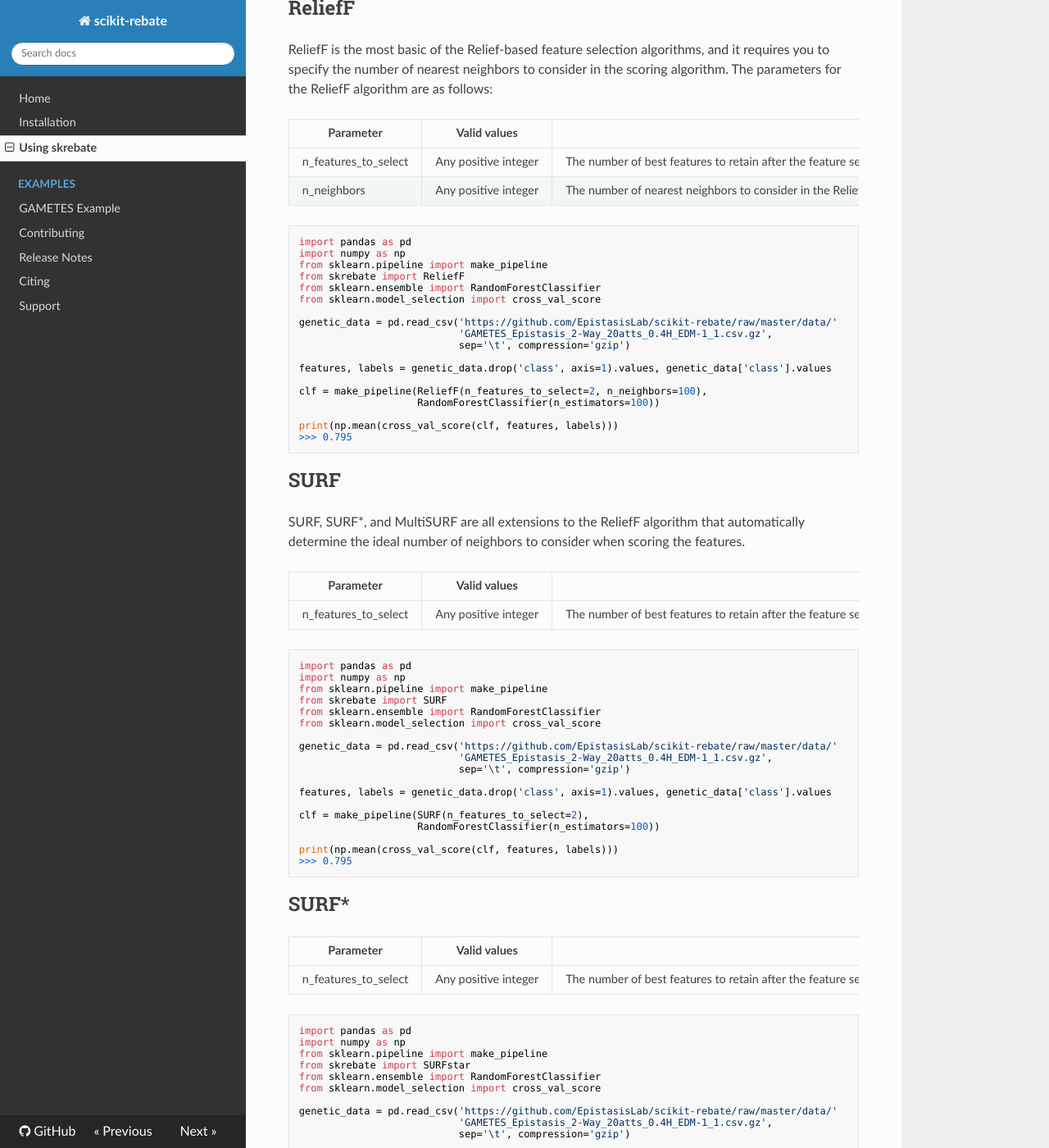
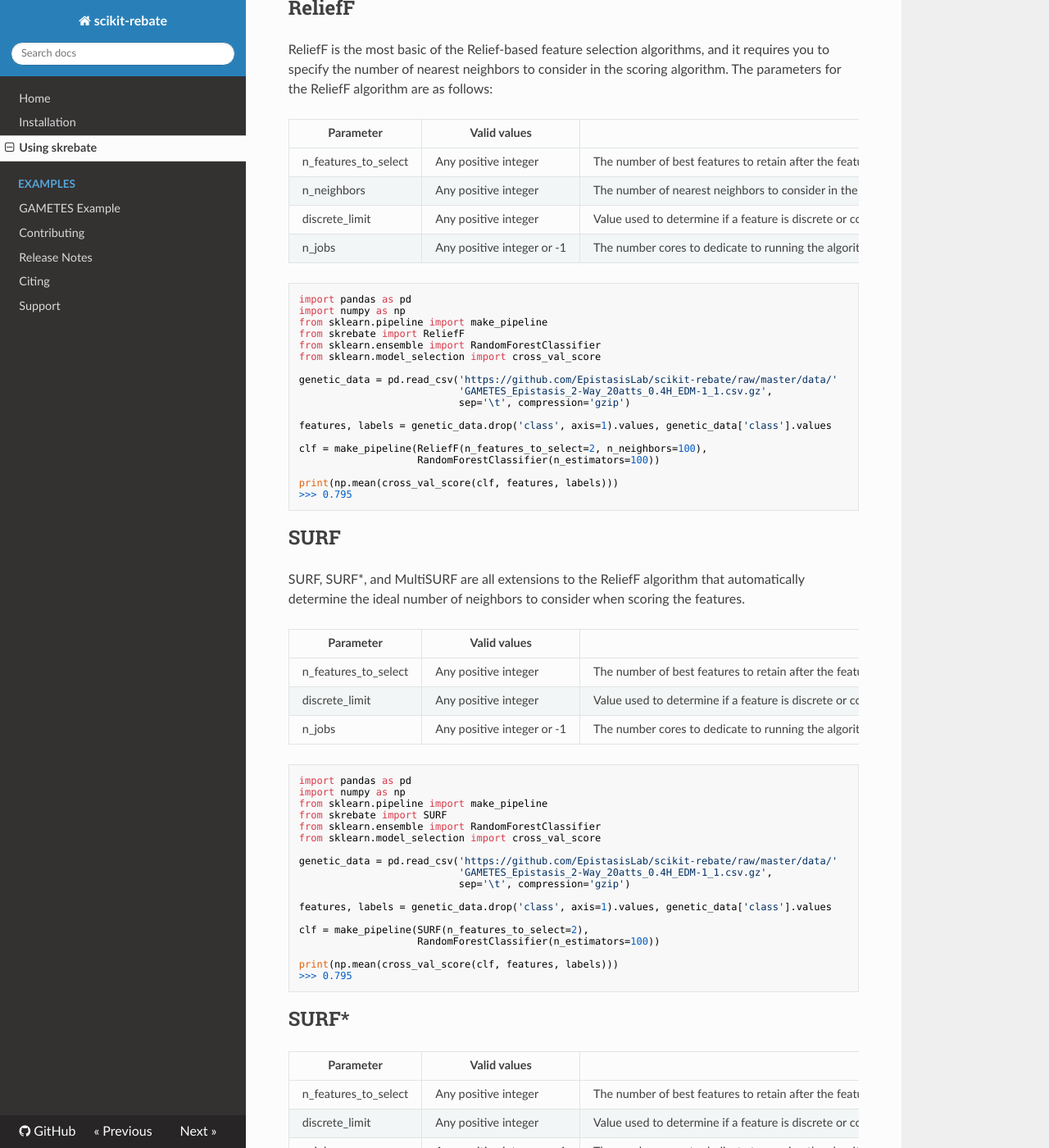
Before and after one commit to EpistasisLab/scikit-rebate, an MkDocs documentation site: the page built from docs_sources/using.md, in a window 1280 px wide and 1400 px high, scrolled down 274 px. Shown: the whole window at 82% size. Built offline with MkDocs 1.6.1, drawn with Linux system fonts in a browser that asks for light colours; nearby versions of some CDN libraries; old or Windows-style settings are respelled for this version of MkDocs; some of the changed text lies outside the part shown.

````diff
--- a/docs/index.html
+++ b/docs/index.html
@@ -217,5 +217,5 @@
 
 <!--
 MkDocs version : 0.16.0
-Build Date UTC : 2016-12-02 21:03:21
+Build Date UTC : 2017-01-17 20:49:54
 -->
--- a/docs_sources/using.md
+++ b/docs_sources/using.md
@@ -21,6 +21,16 @@ ReliefF is the most basic of the Relief-based feature selection algorithms, and
 <td>n_neighbors</td>
 <td>Any positive integer</td>
 <td>The number of nearest neighbors to consider in the ReliefF feature scoring process. Generally the more neighbors the algorithm considers, the better the scores are. However, considering more neighbors makes the algorithm run slower.</td>
+</tr>
+<tr>
+<td>discrete_limit</td>
+<td>Any positive integer</td>
+<td>Value used to determine if a feature is discrete or continuous. If the number of unique levels in a feature is > discrete_threshold, then it is considered continuous, or discrete otherwise.</td>
+</tr>
+<tr>
+<td>n_jobs</td>
+<td>Any positive integer or -1</td>
+<td>The number cores to dedicate to running the algorithm in parallel with joblib. Set to -1 to use all available cores. Currently not supported in Python 2.</td>
 </tr>
 </table>
 
@@ -60,6 +70,16 @@ SURF, SURF*, and MultiSURF are all extensions to the ReliefF algorithm that auto
 <td>Any positive integer</td>
 <td>The number of best features to retain after the feature selection process. The "best" features are the highest-scored features according to the SURF scoring process.</td>
 </tr>
+<tr>
+<td>discrete_limit</td>
+<td>Any positive integer</td>
+<td>Value used to determine if a feature is discrete or continuous. If the number of unique levels in a feature is > discrete_threshold, then it is considered continuous, or discrete otherwise.</td>
+</tr>
+<tr>
+<td>n_jobs</td>
+<td>Any positive integer or -1</td>
+<td>The number cores to dedicate to running the algorithm in parallel with joblib. Set to -1 to use all available cores. Currently not supported in Python 2.</td>
+</tr>
 </table>
 
 ```python
@@ -96,6 +116,16 @@ print(np.mean(cross_val_score(clf, features, labels)))
 <td>Any positive integer</td>
 <td>The number of best features to retain after the feature selection process. The "best" features are the highest-scored features according to the SURF* scoring process.</td>
 </tr>
+<tr>
+<td>discrete_limit</td>
+<td>Any positive integer</td>
+<td>Value used to determine if a feature is discrete or continuous. If the number of unique levels in a feature is > discrete_threshold, then it is considered continuous, or discrete otherwise.</td>
+</tr>
+<tr>
+<td>n_jobs</td>
+<td>Any positive integer or -1</td>
+<td>The number cores to dedicate to running the algorithm in parallel with joblib. Set to -1 to use all available cores. Currently not supported in Python 2.</td>
+</tr>
 </table>
 
 ```python
@@ -131,6 +161,16 @@ print(np.mean(cross_val_score(clf, features, labels)))
 <td>n_features_to_select</td>
 <td>Any positive integer</td>
 <td>The number of best features to retain after the feature selection process. The "best" features are the highest-scored features according to the MultiSURF scoring process.</td>
+</tr>
+<tr>
+<td>discrete_limit</td>
+<td>Any positive integer</td>
+<td>Value used to determine if a feature is discrete or continuous. If the number of unique levels in a feature is > discrete_threshold, then it is considered continuous, or discrete otherwise.</td>
+</tr>
+<tr>
+<td>n_jobs</td>
+<td>Any positive integer or -1</td>
+<td>The number cores to dedicate to running the algorithm in parallel with joblib. Set to -1 to use all available cores. Currently not supported in Python 2.</td>
 </tr>
 </table>
 
````
Also changed, not shown: docs/mkdocs/search_index.json (+19 -9 lines), docs/releases/index.html (+30 -3 lines), docs/sitemap.xml (+8 -8 lines), docs/using/index.html (+40 -0 lines), docs_sources/releases.md (+16 -2 lines).
